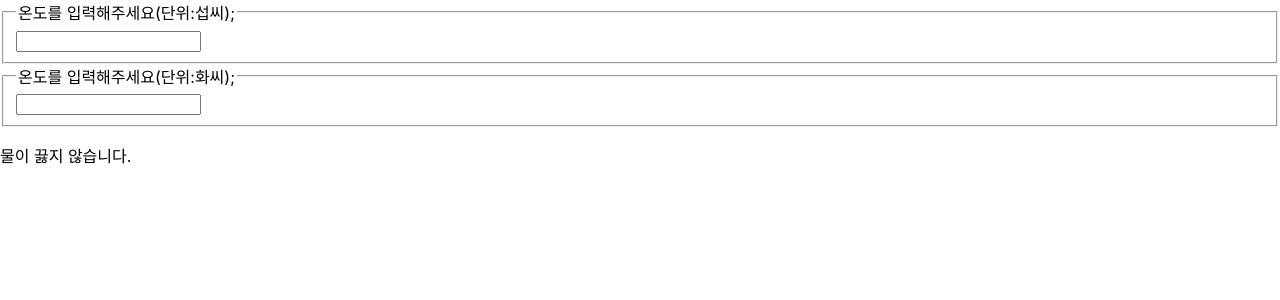
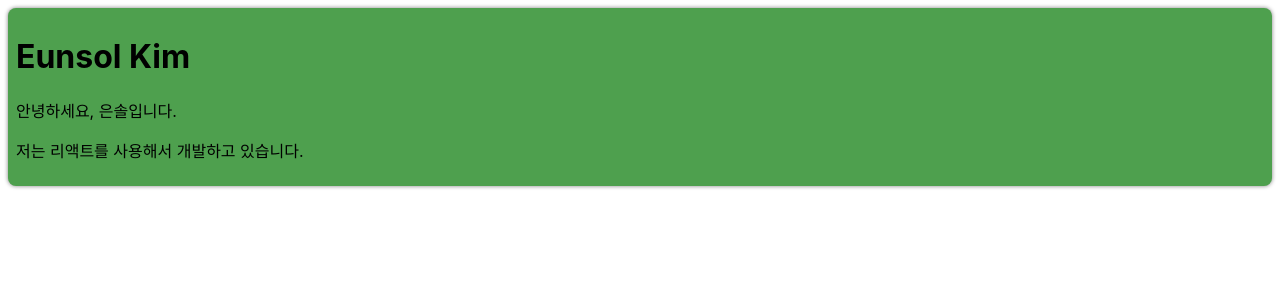
Before and after one commit to eunsolkim/react_start, a React (Create React App) app in the folder frontend/: page / in a window 1280 px wide. Shown: the top 300 px of the page. Built offline with nearby package versions, Linux system fonts and the light colour scheme.

Commit message:
feat: Implemented chpater13

```diff
--- /dev/null
+++ b/frontend/src/chp_13/Card.jsx
@@ -0,0 +1,20 @@
+function Card(props) {
+    const { title, backgroundColor, children } = props;
+
+    return (
+        <div
+            style={{
+                margin: 8,
+                padding: 8,
+                borderRadius: 8,
+                boxShadow: "0px 0px 4px grey",
+                backgroundColor: backgroundColor || "white",
+            }}
+        >
+            {title && <h1>{title}</h1>}
+            {children}
+        </div>
+    );
+}
+
+export default Card;
--- /dev/null
+++ b/frontend/src/chp_13/ProfileCard.jsx
@@ -0,0 +1,12 @@
+import Card from "./Card";
+
+function ProfileCard(props) {
+    return (
+        <Card title="Eunsol Kim" backgroundColor="#4ea04e">
+            <p>안녕하세요, 은솔입니다.</p>
+            <p>저는 리액트를 사용해서 개발하고 있습니다.</p>
+        </Card>
+    );
+}
+
+export default ProfileCard;
--- a/frontend/src/index.js
+++ b/frontend/src/index.js
@@ -13,13 +13,15 @@
 import AttendanceBook from './chp_10/AttendanceBook';
 import SignUp from './chp_11/SignUp';
 import Calculator from './chp_12/Calculator';
+import ProfileCard from './chp_13/ProfileCard';
+
 
 const root = ReactDOM.createRoot(document.getElementById('root'));
 root.render(
   // npx create-react-app으로 프로젝트 생성 시, 자동 설정된 Strict Mode 때문에
   // react rendering이 두 번 발생 => 주석 처리
   //<React.StrictMode>
-    <Calculator />
+    <ProfileCard />
   //</React.StrictMode>
 );
 
```
